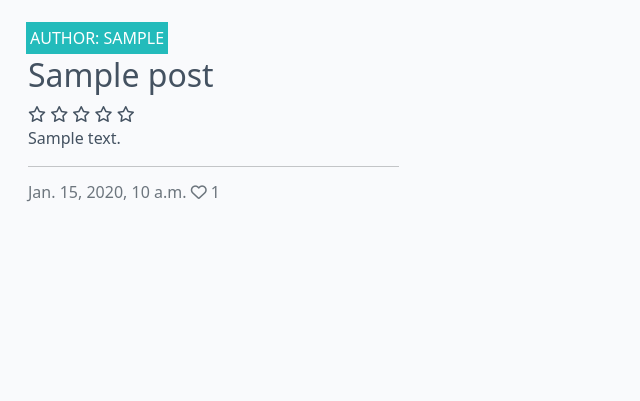
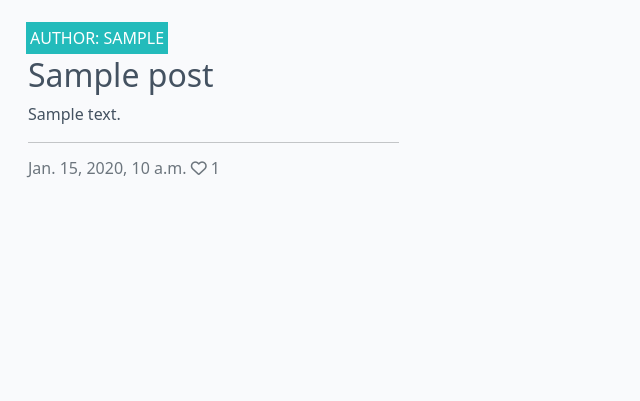
Before and after one commit to AnnaDobrucki/TotalPlay-Blog-P4, a Django app: page / in a window 1280 px wide. Shown: the part 60-461 px from the top of the page, without its empty margins (0-640 px from the left). Run offline with Django 3.2, Linux system fonts and the light colour scheme; tables that the repository leaves empty hold one stand-in row (values such as "Sample post"); some libraries are stand-ins or nearby versions.

Commit message:
simplfy ratings with less icons to reflect score

```diff
--- a/templates/index.html
+++ b/templates/index.html
@@ -38,31 +38,15 @@
                                         <i class="fa-solid fa-dice-d20"></i>
                                         <i class="fa-solid fa-dice-d20"></i>
                                         <i class="fa-solid fa-dice-d20"></i>
-                                        <i class="fa-regular fa-star"></i>
                                         {% elif post.score == 3 %}
                                         <i class="fa-solid fa-dice-d20"></i>
                                         <i class="fa-solid fa-dice-d20"></i>
                                         <i class="fa-solid fa-dice-d20"></i>
-                                        <i class="fa-regular fa-star"></i>
-                                        <i class="fa-regular fa-star"></i>
                                         {% elif post.score == 2 %}
                                         <i class="fa-solid fa-dice-d20"></i>
                                         <i class="fa-solid fa-dice-d20"></i>
-                                        <i class="fa-regular fa-star"></i>
-                                        <i class="fa-regular fa-star"></i>
-                                        <i class="fa-regular fa-star"></i>
                                         {% elif post.score == 1 %}
                                         <i class="fa-solid fa-dice-d20"></i>
-                                        <i class="fa-regular fa-star"></i>
-                                        <i class="fa-regular fa-star"></i>
-                                        <i class="fa-regular fa-star"></i>
-                                        <i class="fa-regular fa-star"></i>
-                                        {% else%}
-                                        <i class="fa-regular fa-star"></i>
-                                        <i class="fa-regular fa-star"></i>
-                                        <i class="fa-regular fa-star"></i>
-                                        <i class="fa-regular fa-star"></i>
-                                        <i class="fa-regular fa-star"></i>
                                         {% endif %}
                                     </span>
                                 </div>
```
